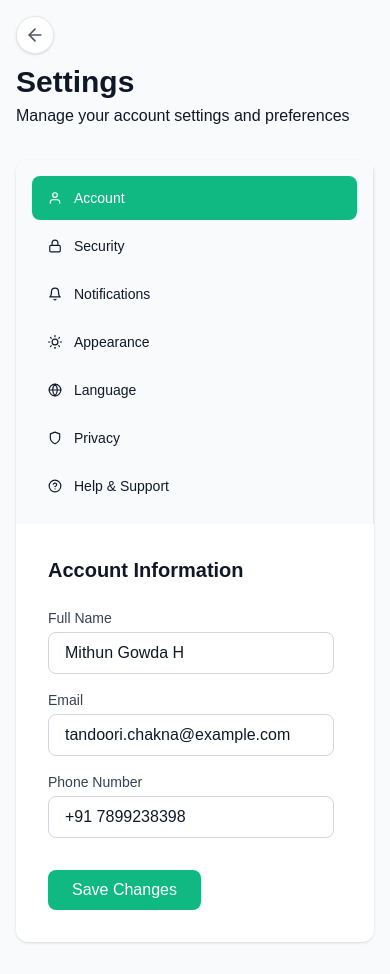
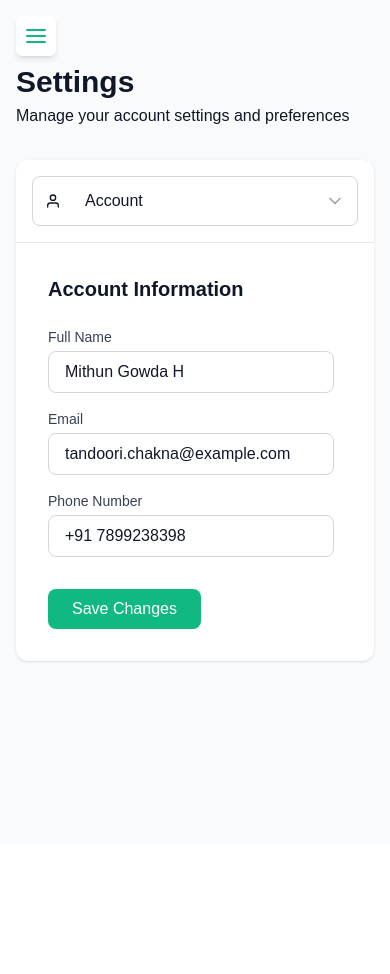
Before and after one commit to Muttonkaima/Murshid, a Next.js app: page /settings in a window 390 px wide. After the commit the page ends 844 px from the top, so only its background shows below. Built offline with nearby package versions, Linux system fonts and the light colour scheme.

Commit message:
Completed settings page

```diff
--- a/src/app/dashboard/page.tsx
+++ b/src/app/dashboard/page.tsx
@@ -144,7 +144,7 @@ const DashboardPage = () => {
                         onClick={() => setIsProfileOpen(false)}
                       >
                         <FiUserIcon className="mr-3 text-gray-400" size={16} />
-                        <span>Your Profile</span>
+                        <span>My Profile</span>
                       </Link>
                       <Link
                         href="/settings"
--- a/src/app/settings/page.tsx
+++ b/src/app/settings/page.tsx
@@ -2,11 +2,13 @@
 
 import { useRouter } from 'next/navigation';
 import { useState } from 'react';
-import { FiArrowLeft, FiUser, FiLock, FiBell, FiMoon, FiSun, FiGlobe, FiCreditCard, FiShield, FiHelpCircle, FiEye, FiEyeOff } from 'react-icons/fi';
+import { FiArrowLeft, FiUser, FiLock, FiMail, FiBell, FiCreditCard, FiShield, FiGlobe, FiMoon, FiSun, FiHelpCircle, FiLogOut, FiEye, FiEyeOff, FiChevronDown, FiChevronUp } from 'react-icons/fi';
+import Sidebar from '@/components/layout/Sidebar';
 
 const SettingsPage = () => {
   const router = useRouter();
   const [activeTab, setActiveTab] = useState('account');
+  const [openDropdown, setOpenDropdown] = useState<string | null>(null);
   const [darkMode, setDarkMode] = useState(false);
   const [selectedColor, setSelectedColor] = useState('#10B981'); // Default theme color
   const [language, setLanguage] = useState('en');
@@ -202,14 +204,17 @@ const SettingsPage = () => {
                       {key === 'newsletter' && 'Subscribe to our newsletter'}
                     </p>
                   </div>
+                  <div className="flex-shrink-0">
                     <button
                       onClick={() => handleNotificationChange(key as keyof typeof notifications)}
-                    className={`relative inline-flex h-6 w-11 items-center rounded-full transition-colors focus:outline-none ${value ? 'bg-[var(--primary-color)]' : 'bg-gray-200'} cursor-pointer`}
+                      className={`relative inline-flex h-6 w-12 items-center rounded-full transition-colors focus:outline-none ${value ? 'bg-[var(--primary-color)]' : 'bg-gray-200'} cursor-pointer`}
+                      aria-label={`${value ? 'Disable' : 'Enable'} ${key} notifications`}
                     >
                       <span
-                      className={`inline-block h-5 w-5 transform rounded-full bg-white transition-transform ${value ? 'translate-x-5' : 'translate-x-1'}`}
+                        className={`inline-block h-5 w-5 transform rounded-full bg-white shadow-md transition-transform ${value ? 'translate-x-6' : 'translate-x-1'}`}
                       />
                     </button>
+                  </div>
                 </div>
               ))}
             </div>
@@ -226,22 +231,25 @@ const SettingsPage = () => {
                   <h3 className="font-medium text-gray-900">Dark Mode</h3>
                   <p className="text-sm text-gray-900">Switch between light and dark theme</p>
                 </div>
+                <div className="flex-shrink-0">
                   <button
                     onClick={() => setDarkMode(!darkMode)}
-                  className={`relative inline-flex h-6 w-11 items-center rounded-full transition-colors focus:outline-none ${darkMode ? 'bg-[var(--primary-color)]' : 'bg-gray-200'} cursor-pointer`}
+                    className={`relative inline-flex h-6 w-12 items-center rounded-full transition-colors focus:outline-none ${darkMode ? 'bg-[var(--primary-color)]' : 'bg-gray-200'} cursor-pointer`}
+                    aria-label={darkMode ? 'Disable dark mode' : 'Enable dark mode'}
                   >
                     <span
-                    className={`inline-block h-5 w-5 transform rounded-full bg-white transition-transform ${darkMode ? 'translate-x-5' : 'translate-x-1'}`}
+                      className={`inline-block h-5 w-5 transform rounded-full bg-white shadow-md transition-transform ${darkMode ? 'translate-x-6' : 'translate-x-1'}`}
                     />
                   </button>
                 </div>
+              </div>
               <div className="p-4 bg-white rounded-lg shadow-sm border border-gray-100">
                 <h3 className="font-medium mb-2 text-gray-900">Theme Color</h3>
-                <div className="flex space-x-3">
+                <div className="flex flex-wrap gap-2 sm:gap-3">
                   {['#10B981', '#3B82F6', '#8B5CF6', '#EC4899', '#F59E0B'].map((color) => (
                     <button
                       key={color}
-                      className={`w-10 h-10 rounded-full flex items-center justify-center focus:outline-none focus:ring-1 focus:ring-offset-2 focus:ring-[var(--primary-color)] ${selectedColor === color ? 'ring-2 ring-offset-1 ring-gray-400' : ''} cursor-pointer`}
+                      className={`w-8 h-8 sm:w-10 sm:h-10 rounded-full flex items-center justify-center focus:outline-none focus:ring-1 focus:ring-offset-2 focus:ring-[var(--primary-color)] ${selectedColor === color ? 'ring-2 ring-offset-1 ring-gray-400' : ''} cursor-pointer`}
                       style={{ backgroundColor: color }}
                       onClick={() => {
                         // Update the primary color in your theme
@@ -368,8 +376,9 @@ const SettingsPage = () => {
                       <p className="mt-1 text-sm text-green-600">Passwords match!</p>
                     )}
                   </div>
+                  <div className="w-full mt-4">
                     <button
-                    className={`mt-4 px-6 py-2 rounded-lg transition-colors ${isPasswordValid() ? 'bg-[var(--primary-color)] hover:bg-[var(--primary-hover)] text-white cursor-pointer' : 'bg-gray-300 text-gray-500 cursor-not-allowed'}`}
+                      className={`w-full py-2 px-4 text-base rounded-lg transition-colors ${isPasswordValid() ? 'bg-[var(--primary-color)] hover:bg-[var(--primary-hover)] text-white cursor-pointer' : 'bg-gray-300 text-gray-500 cursor-not-allowed'}`}
                       disabled={!isPasswordValid()}
                       onClick={() => {
                         if (isPasswordValid()) {
@@ -391,6 +400,7 @@ const SettingsPage = () => {
                     >
                       Update Password
                     </button>
+                  </div>
                 </div>
               </div>
 
@@ -453,15 +463,18 @@ const SettingsPage = () => {
                       <h4 className="font-medium text-gray-900">Activity Status</h4>
                       <p className="text-sm text-gray-600">Show when you're active on the app</p>
                     </div>
+                    <div className="flex-shrink-0">
                       <button
                         onClick={() => setPrivacySettings(prev => ({
                           ...prev,
                           activityStatus: !prev.activityStatus
                         }))}
-                      className={`relative inline-flex h-6 w-11 items-center rounded-full transition-colors ${privacySettings.activityStatus ? 'bg-[var(--primary-color)]' : 'bg-gray-200'} cursor-pointer`}
+                        className={`relative inline-flex h-6 w-12 items-center rounded-full transition-colors ${privacySettings.activityStatus ? 'bg-[var(--primary-color)]' : 'bg-gray-200'} cursor-pointer`}
+                        aria-label={privacySettings.activityStatus ? 'Disable activity status' : 'Enable activity status'}
                       >
-                      <span className={`inline-block h-5 w-5 transform rounded-full bg-white transition-transform ${privacySettings.activityStatus ? 'translate-x-5' : 'translate-x-1'}`} />
+                        <span className={`inline-block h-5 w-5 transform rounded-full bg-white shadow-md transition-transform ${privacySettings.activityStatus ? 'translate-x-6' : 'translate-x-1'}`} />
                       </button>
+                    </div>
                   </div>
                   <div className="pt-4 border-t border-gray-200">
                     <button className="text-sm font-medium text-[var(--primary-color)] hover:underline cursor-pointer">
@@ -507,12 +520,15 @@ const SettingsPage = () => {
                       <h4 className="font-medium text-gray-900">Auto-translate content</h4>
                       <p className="text-sm text-gray-600">Automatically translate posts in other languages</p>
                     </div>
+                    <div className="flex-shrink-0">
                       <button
                         onClick={() => setAutoTranslate(!autoTranslate)}
-                      className={`relative inline-flex h-6 w-11 items-center rounded-full transition-colors ${autoTranslate ? 'bg-[var(--primary-color)]' : 'bg-gray-200'} cursor-pointer`}
+                        className={`relative inline-flex h-6 w-12 items-center rounded-full transition-colors ${autoTranslate ? 'bg-[var(--primary-color)]' : 'bg-gray-200'} cursor-pointer`}
+                        aria-label={autoTranslate ? 'Disable auto-translate' : 'Enable auto-translate'}
                       >
-                      <span className={`inline-block h-5 w-5 transform rounded-full bg-white transition-transform ${autoTranslate ? 'translate-x-5' : 'translate-x-1'}`} />
+                        <span className={`inline-block h-5 w-5 transform rounded-full bg-white shadow-md transition-transform ${autoTranslate ? 'translate-x-6' : 'translate-x-1'}`} />
                       </button>
+                    </div>
                   </div>
                 </div>
               </div>
@@ -559,14 +575,16 @@ const SettingsPage = () => {
 
               <div className="p-6 bg-white rounded-xl shadow-sm border border-gray-100">
                 <h3 className="text-lg font-medium mb-4 text-gray-900">App Version</h3>
-                <div className="flex items-center justify-between">
+                <div className="space-y-4">
                   <div>
                     <p className="text-gray-600">You're using the latest version of our app</p>
                     <p className="text-sm text-gray-500 mt-1">Version 2.4.1 (Build 421)</p>
                   </div>
-                  <button className="px-4 py-2 border border-gray-300 rounded-lg text-sm font-medium bg-[var(--primary-color)] hover:bg-[var(--primary-hover)] text-white cursor-pointer">
+                  <div className="w-full sm:w-auto">
+                    <button className="w-full px-4 py-2 border border-gray-200 rounded-lg text-sm font-medium bg-transparent hover:bg-gray-50 text-[var(--primary-color)] cursor-pointer">
                       Check for Updates
                     </button>
+                  </div>
                 </div>
               </div>
             </div>
@@ -586,16 +604,13 @@ const SettingsPage = () => {
     }
   };
 
+  // Get the current active section for mobile dropdown
+  const activeSection = settingsSections.find(section => section.id === activeTab);
+
   return (
-    <div className="min-h-screen bg-gray-50">
-      {/* Back Button */}
-      <button
-        onClick={() => router.push('/dashboard')}
-        className="fixed top-4 left-4 flex items-center text-gray-600 hover:text-gray-900 bg-white p-2 rounded-full shadow-sm border border-gray-200 z-10 cursor-pointer"
-        aria-label="Back to Dashboard"
-      >
-        <FiArrowLeft className="w-5 h-5" />
-      </button>
+    <div className="min-h-screen bg-gray-50 flex">
+      <Sidebar />
+      <div className="flex-1">
         <div className="max-w-5xl mx-auto px-4 sm:px-6 lg:px-8 py-8 pt-16">
           <div className="mb-8">
             <h1 className="text-3xl font-bold text-gray-900">Settings</h1>
@@ -604,8 +619,47 @@ const SettingsPage = () => {
 
           <div className="bg-white rounded-xl shadow-sm overflow-hidden">
             <div className="md:flex">
-            {/* Sidebar Navigation */}
-            <div className="md:w-64 border-r border-gray-200 bg-gray-50">
+              {/* Mobile Dropdown Navigation */}
+              <div className="md:hidden p-4 border-b border-gray-200">
+                <div className="relative">
+                  <div className="flex items-center justify-between p-3 text-gray-900 border border-gray-300 rounded-lg bg-white cursor-pointer"
+                    onClick={() => setOpenDropdown(openDropdown === 'mobile' ? null : 'mobile')}
+                  >
+                    <div className="flex items-center">
+                      {activeSection?.icon}
+                      <span className="ml-3 font-medium">{activeSection?.title}</span>
+                    </div>
+                    {openDropdown === 'mobile' ?
+                      <FiChevronUp className="w-5 h-5 text-gray-400" /> :
+                      <FiChevronDown className="w-5 h-5 text-gray-400" />
+                    }
+                  </div>
+                  {openDropdown === 'mobile' && (
+                    <div className="absolute z-10 w-full mt-1 bg-white border border-gray-300 rounded-lg shadow-lg">
+                      {settingsSections.map((section) => (
+                        <div
+                          key={section.id}
+                          onClick={() => {
+                            setActiveTab(section.id);
+                            setOpenDropdown(null);
+                          }}
+                          className={`px-4 py-3 text-sm cursor-pointer hover:bg-gray-100 ${
+                            activeTab === section.id ? 'bg-[var(--primary-color)] bg-opacity-10 text-white' : 'text-gray-900'
+                          }`}
+                        >
+                          <div className="flex items-center">
+                            {section.icon}
+                            <span className="ml-3">{section.title}</span>
+                          </div>
+                        </div>
+                      ))}
+                    </div>
+                  )}
+                </div>
+              </div>
+
+              {/* Desktop Sidebar Navigation */}
+              <div className="hidden md:block md:w-64 border-r border-gray-200 bg-gray-50">
                 <nav className="p-4 space-y-1">
                   {settingsSections.map((section) => (
                     <button
@@ -618,7 +672,7 @@ const SettingsPage = () => {
                       }`}
                     >
                       {section.icon}
-                    {section.title}
+                      <span className="ml-3">{section.title}</span>
                     </button>
                   ))}
                 </nav>
@@ -626,8 +680,9 @@ const SettingsPage = () => {
 
               {/* Main Content */}
               <div className="flex-1 p-8">
-              <div className="max-w-2xl md:h-[50vh] overflow-y-auto pr-2">
+                <div className="max-w-2xl md:h-[60vh] overflow-y-auto pr-2">
                   {renderTabContent()}
+                </div>
               </div>
             </div>
           </div>
--- a/src/components/layout/Sidebar.tsx
+++ b/src/components/layout/Sidebar.tsx
@@ -75,7 +75,7 @@ const Sidebar = () => {
         className={`fixed inset-y-0 left-0 transform ${mobileMenuOpen ? 'translate-x-0' : '-translate-x-full'} md:translate-x-0 transition-transform duration-300 ease-in-out z-40 w-64 bg-white border-r border-gray-200 flex flex-col`}
         style={{ height: '100vh' }}
       >
-        <div className="p-4 border-b border-gray-200 flex justify-center">
+        <div className="p-0.5 border-b border-gray-200 flex justify-center">
           <img
             src="/images/icon.png"
             alt="Murshid Logo"
```
Lines whose indentation alone changed are shown as unchanged.
